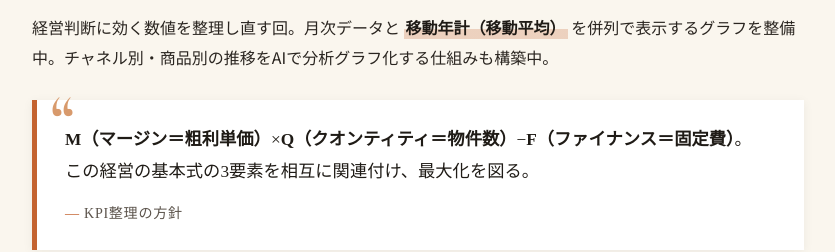
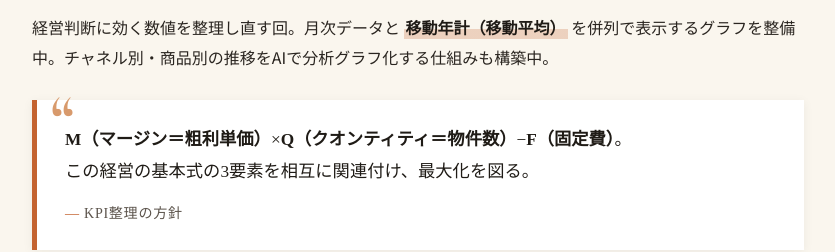
Before and after one commit to tomof-source/fkenzai-news, a plain HTML site: page exec/2026-05-13/index.html in a window 1280 px wide. Shown: the part 5280-5532 px from the top of the page, without its empty margins (222-1057 px from the left). Drawn offline with nearby package versions, Linux system fonts and the light colour scheme.

Commit message:
F表記をシンプルに（ファイナンス＝固定費 → 固定費のみ）

```diff
--- a/exec/2026-05-13/index.html
+++ b/exec/2026-05-13/index.html
@@ -472,7 +472,7 @@
     <p>経営判断に効く数値を整理し直す回。月次データと <strong>移動年計（移動平均）</strong> を併列で表示するグラフを整備中。チャネル別・商品別の推移をAIで分析グラフ化する仕組みも構築中。</p>
 
     <blockquote>
-      <strong>M（マージン＝粗利単価）</strong>×<strong>Q（クオンティティ＝物件数）</strong>−<strong>F（ファイナンス＝固定費）</strong>。<br>
+      <strong>M（マージン＝粗利単価）</strong>×<strong>Q（クオンティティ＝物件数）</strong>−<strong>F（固定費）</strong>。<br>
       この経営の基本式の3要素を相互に関連付け、最大化を図る。
       <cite>KPI整理の方針</cite>
     </blockquote>
```
